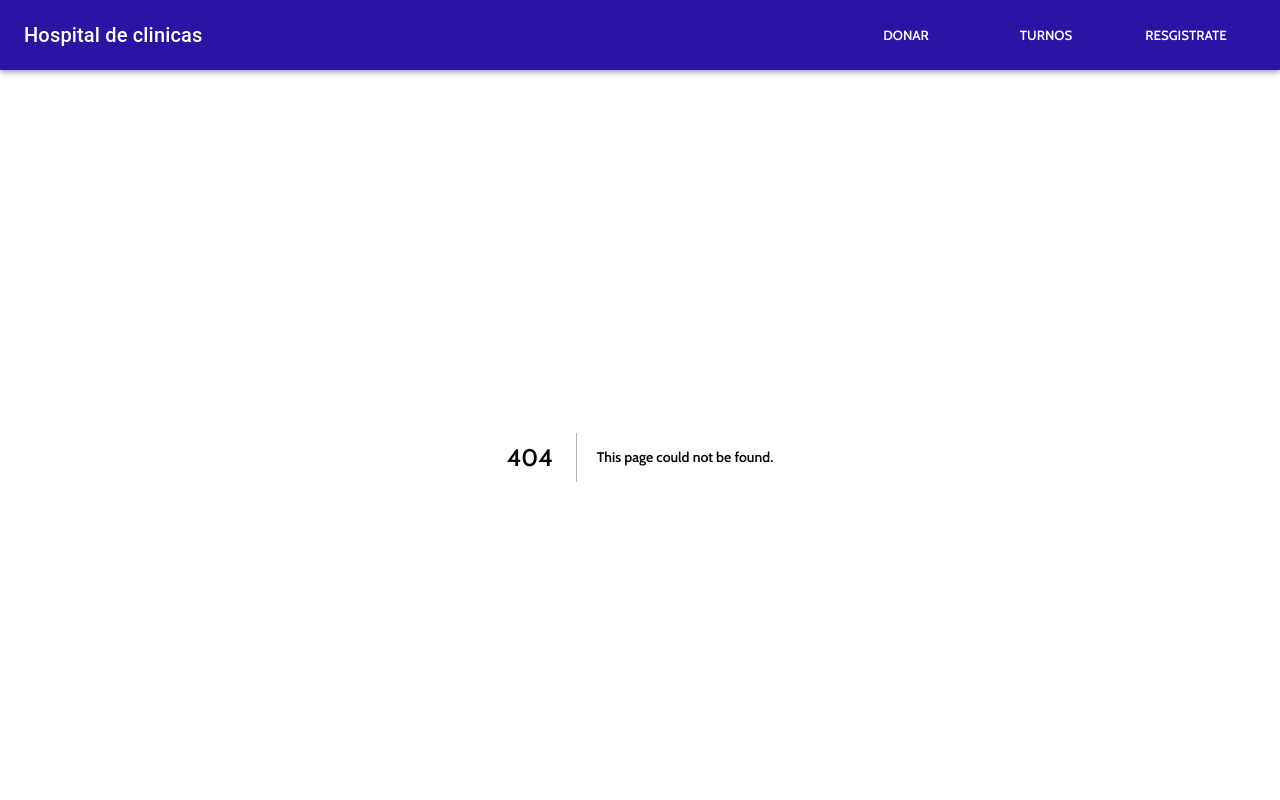
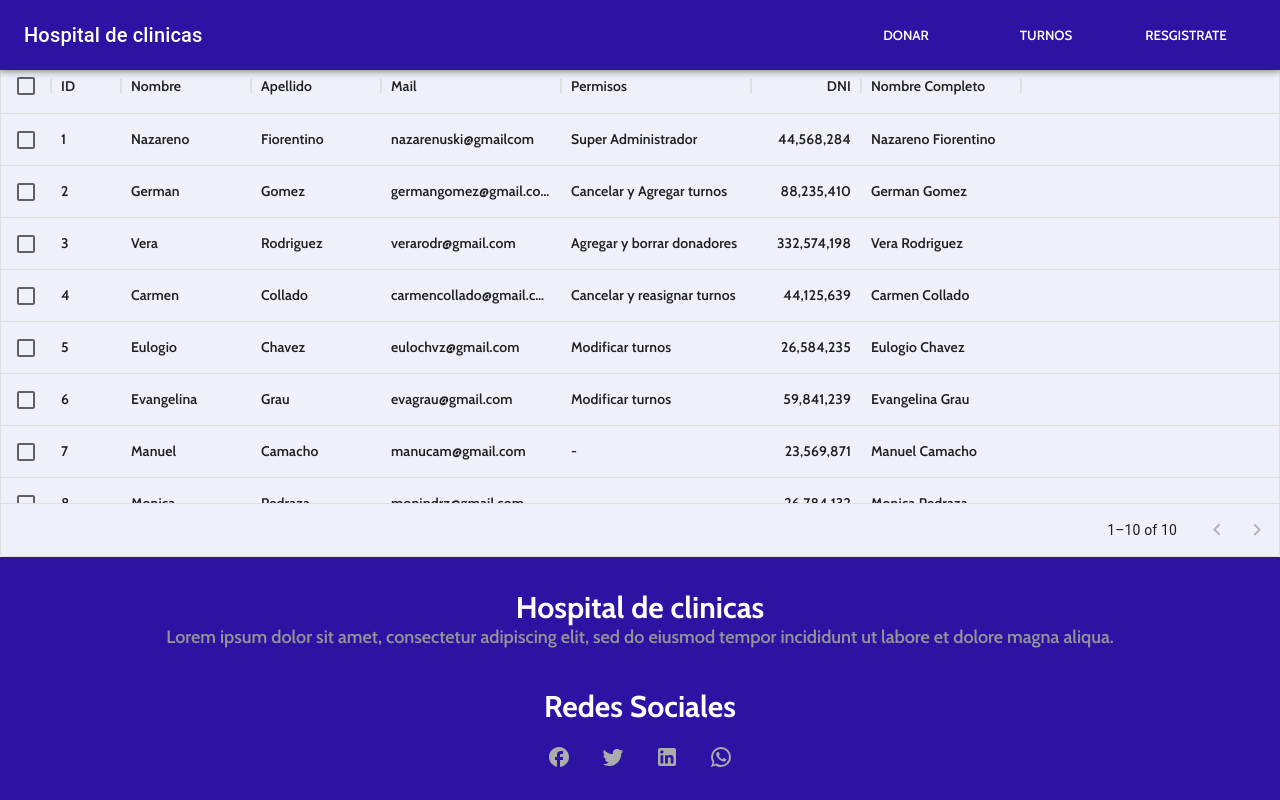
Before and after one commit to SarubbiGino/CLINICAS, a Next.js app: page /infoAdmins/infoAdm in a window 1280 px wide. Before the commit this address had no page. Shown: the top 800 px of the page. Built offline with nearby package versions, Linux system fonts and the light colour scheme.

Commit message:
ignore rule for photos

```diff
--- /dev/null
+++ b/pages/infoAdmins/infoAdm.tsx
@@ -0,0 +1,69 @@
+import * as React from 'react';
+import useSWR from 'swr'
+import { DataGrid, GridColDef, GridValueGetterParams } from '@mui/x-data-grid';
+import { getMaxListeners } from 'process';
+import { createStyles, makeStyles, Theme } from '@material-ui/core/styles';
+
+
+
+const columns: GridColDef[] = [
+  { field: 'id', headerName: 'ID', width: 70 },
+  { field: 'firstName', headerName: 'Nombre', width: 130 },
+  { field: 'lastName', headerName: 'Apellido', width: 130 },
+  { field: 'mail', headerName: 'Mail', width: 180 },
+  {
+    field: 'perm',
+    headerName: 'Permisos',
+    type: 'TextField',
+    width: 190,
+  },
+  {
+    field: 'dni',
+    headerName: 'DNI',
+    type: 'number',
+    width: 110,
+  },
+  {
+    field: 'fullName',
+    headerName: 'Nombre Completo',
+    description: 'This column has a value getter and is not sortable.',
+    sortable: false,
+    width: 160,
+    valueGetter: (params: GridValueGetterParams) =>
+      `${params.row.firstName || ''} ${params.row.lastName || ''}`,
+  },
+];
+
+const rows = [
+  { id: 1, lastName: 'Fiorentino', firstName: 'Nazareno', perm: 'Super Administrador', dni: 44568284, mail: 'nazarenuski@gmailcom' },
+  { id: 2, lastName: 'Gomez', firstName: 'German', perm: 'Cancelar y Agregar turnos', dni: 88235410, mail: 'germangomez@gmail.com'  },
+  { id: 3, lastName: 'Rodriguez', firstName: 'Vera', perm: 'Agregar y borrar donadores', dni: 332574198, mail: 'verarodr@gmail.com' },
+  { id: 4, lastName: 'Collado', firstName: 'Carmen', perm: 'Cancelar y reasignar turnos', dni: 44125639, mail: 'carmencollado@gmail.com'  },
+  { id: 5, lastName: 'Chavez', firstName: 'Eulogio', perm: 'Modificar turnos', dni: 26584235, mail: 'eulochvz@gmail.com'  },
+  { id: 6, lastName: 'Grau', firstName: 'Evangelina', perm: 'Modificar turnos', dni: 59841239, mail: 'evagrau@gmail.com'  },
+  { id: 7, lastName: 'Camacho', firstName: 'Manuel', perm: '-', dni: 23569871, mail: 'manucam@gmail.com'  },
+  { id: 8, lastName: 'Pedraza', firstName: 'Monica', perm: '-', dni: 26784132, mail: 'monipdrz@gmail.com'  },
+  { id: 9, lastName: 'Miranda', firstName: 'Mariano', perm: '-', dni: 45328943, mail: 'marianmrnd@gmail.com'  },
+  { id: 10, lastName: 'Piñero', firstName: 'Maria', perm: '-', dni: 36985245, mail: 'mariapñro@gmail.com'  },
+  /*{ id: 11, lastName: 'Valdes', firstName: 'Luis', age: 65, dni: 30254678, mail: 'luisvlades@gmail.com'  },
+  { id: 12, lastName: '', firstName: '', age:, dni: , mail: ''  },
+  { id: 13, lastName: '', firstName: '', age:, dni: , mail: ''  },
+  { id: 14, lastName: '', firstName: '', age:, dni: , mail: ''  },
+  { id: 15, lastName: '', firstName: '', age:, dni: , mail: ''  },*/
+];
+
+export default function DataTable() {
+  return (
+    <div style={{ height: 500 }}>
+      <DataGrid
+        rows={rows}
+        columns={columns}
+        pageSize={15}
+        rowsPerPageOptions={[15]}
+        checkboxSelection
+
+      />
+    </div>
+
+  );
+}
```
Also changed, not shown: package.json (+7 -4 lines), 2 other files (tests, documents, lock files or other folders).
